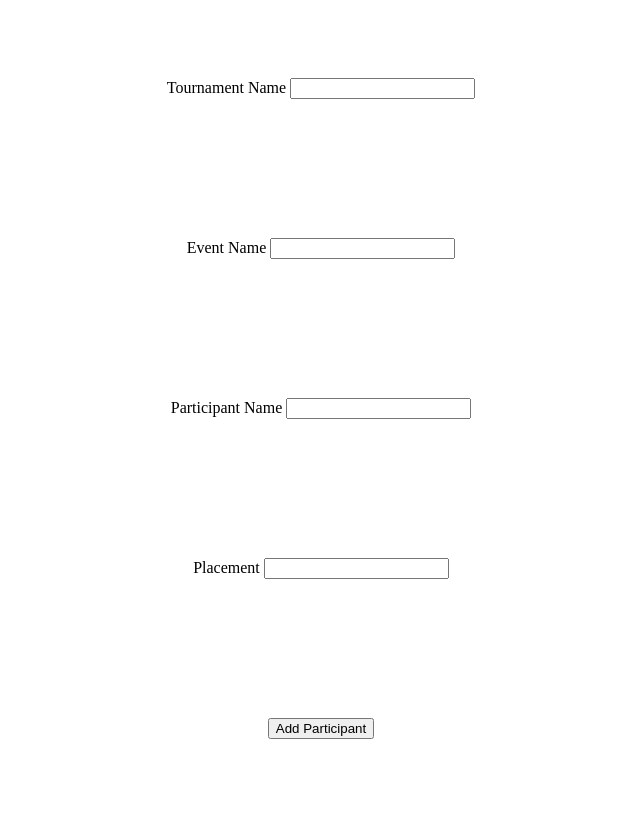
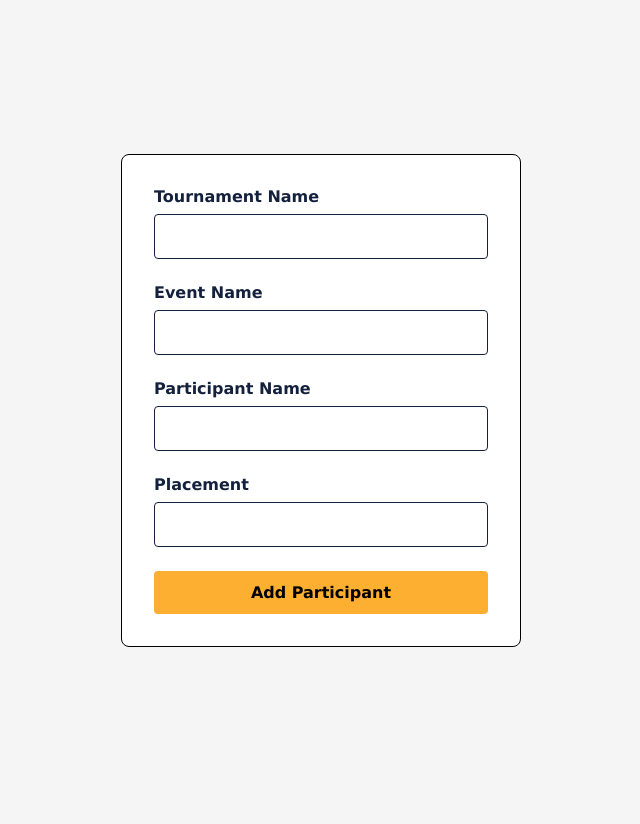
Before and after one commit to ericcai32/coulomb, a Flask app: a page that uses templates/add_participant.j2 in a window 1280 px wide. Shown: the whole page, without its empty margins (319-959 px from the left). After the commit the page ends 647 px from the top, so only its background shows below. Run offline with Flask 3, Linux system fonts and the light colour scheme.

Commit message:
styled add_participant.j2

```diff
--- a/templates/add_participant.j2
+++ b/templates/add_participant.j2
@@ -1,16 +1,82 @@
-<html>
+<!DOCTYPE html>
+<html lang="en">
+
 <head>
+    <meta charset="UTF-8">
+    <meta name="viewport" content="width=device-width, initial-scale=1.0">
+    <title>Add Participant</title>
     <style>
-            form{
-                height: 100vh;
+        * {
+            padding: 0;
+            margin: 0;
+            box-sizing: border-box;
+            font-family: Verdana, Geneva, Tahoma, sans-serif;
+        }
+
+        body {
+            width: 100%;
+            min-height: 100vh;
             display: flex;
             flex-direction: column;
             align-items: center;
-                justify-content: space-around;
+            justify-content: center;
+            background-color: #F5F5F5;
+            padding: 2em;
+        }
+
+        form {
+            width: 100%;
+            max-width: 25em;
+            display: flex;
+            flex-direction: column;
+            align-items: flex-start;
+            background-color: #F5F5F5;
+            padding: 2em;
+            border-radius: 0.5em;
+            border: 1px solid black;
+            background: #fff;
+        }
+
+        form div {
+            width: 100%;
+            margin-bottom: 1.5em;
+        }
+
+        label {
+            display: block;
+            margin-bottom: 0.5em;
+            font-weight: bold;
+            color: #14213d;
+        }
+
+        input[type="text"] {
+            width: 100%;
+            padding: 0.75em;
+            border: 1px solid #14213d;
+            border-radius: 0.25em;
+            font-size: 1em;
+        }
+
+        input[type="submit"] {
+            width: 100%;
+            padding: 0.75em;
+            border: none;
+            border-radius: 0.25em;
+            background-color: rgb(252, 175, 49);
+            color: #000;
+            font-size: 1em;
+            font-weight: bold;
+            cursor: pointer;
+            transition: background-color 0.3s ease;
+        }
+
+        input[type="submit"]:hover {
+            background-color: rgb(252, 175, 49);
+            opacity: 90%;
         }
     </style>
+</head>
 
-    </head>
 <body>
     <form method="post">
         <div>
@@ -32,4 +98,5 @@
         <input type="submit" value="Add Participant">
     </form>
 </body>
+
 </html>
```
Lines whose indentation alone changed are shown as unchanged.
